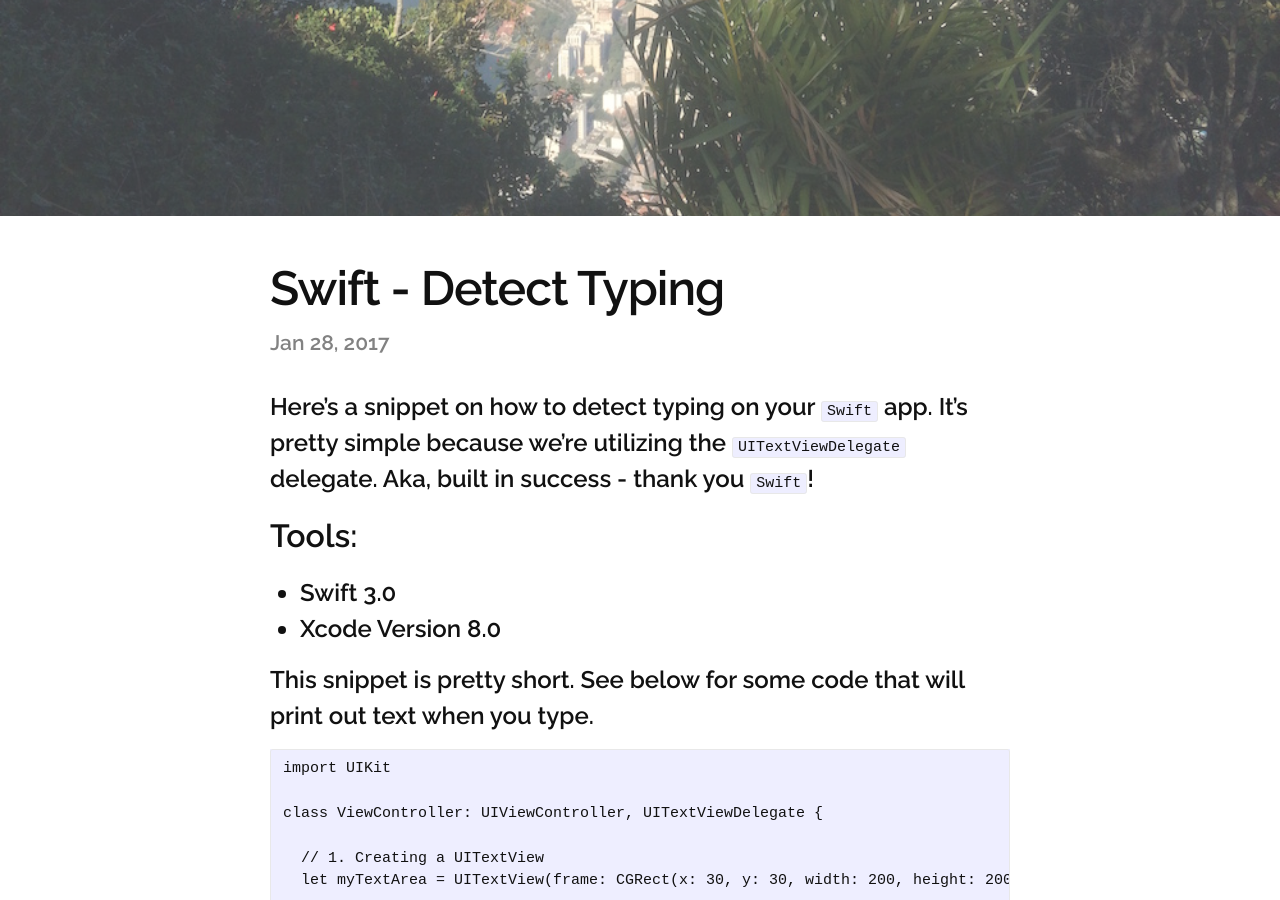
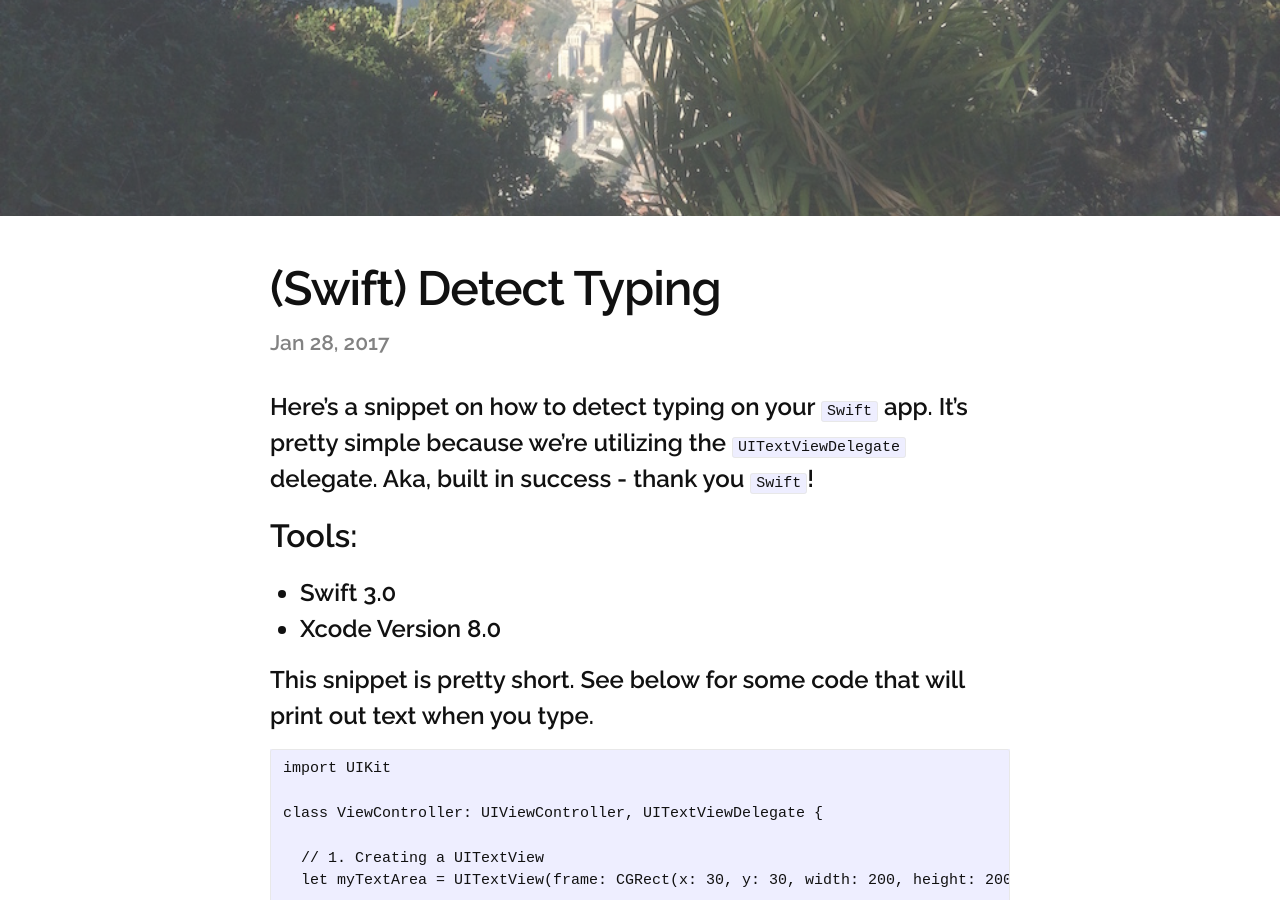
Before and after one commit to seimith/seimith.github.io, a Jekyll site: the page built from _posts/2017-01-28-Swift - Detect Keyboard Typing.md, in a window 1280 px wide and 900 px high, scrolled down 690 px. Built offline with Jekyll 4.4.1, drawn with Linux system fonts in a browser that asks for light colours.

```diff
--- a/_posts/2017-01-28-Swift - Detect Keyboard Typing.md
+++ b/_posts/2017-01-28-Swift - Detect Keyboard Typing.md
@@ -1,6 +1,6 @@
 ---
 layout: post
-title:  Swift - Detect Typing
+title:  (Swift) Detect Typing
 date:   2017-01-28 3:33:33 -0700
 categories: ["swift", "keyboard", "handler", "snippet"]
 ---
```
Also changed, not shown: 2 other files.
